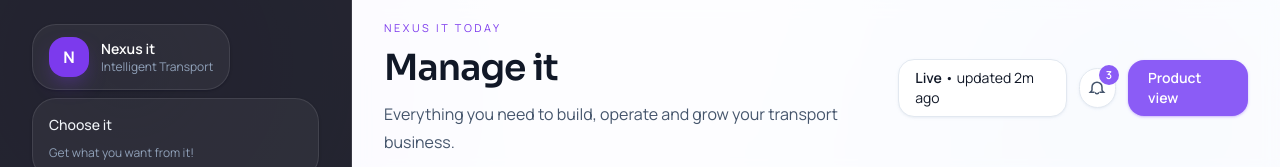
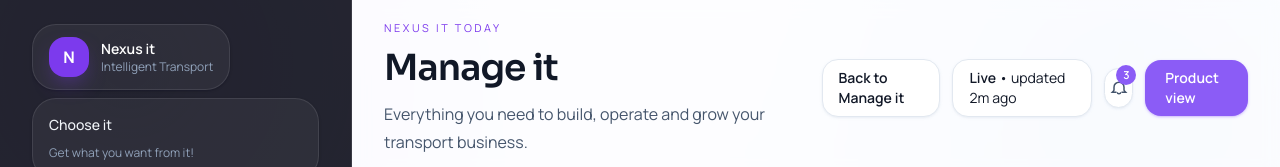
Before and after one commit to nexus-delivery/nexus-intake, a Next.js app: page /order-input in a window 1280 px wide. Shown: the top 167 px of the page. Built offline with nearby package versions, Linux system fonts and the light colour scheme; no server answers.

Commit message:
Unify dashboard naming to Manage it and add return links

```diff
--- a/src/app/page.tsx
+++ b/src/app/page.tsx
@@ -299,7 +299,7 @@ export default function HubPage() {
             <div>
               <p className="text-xs font-semibold uppercase tracking-[0.22em] text-violet-300">Nexus it Today</p>
               <h1 className="mt-1 text-4xl font-semibold tracking-tight text-white lg:text-5xl">
-                How do you want to Nexus it today?
+                Manage it
               </h1>
               <p className="mt-2 max-w-2xl text-base text-slate-200">
                 Nexus Intelligent Transport System.
--- a/src/components/Header.tsx
+++ b/src/components/Header.tsx
@@ -1,3 +1,5 @@
+import Link from "next/link";
+
 type HeaderProps = {
   title: string;
   subtitle: string;
@@ -13,6 +15,12 @@ export default function Header({ title, subtitle }: HeaderProps) {
       </div>
 
       <div className="flex flex-col gap-3 sm:flex-row sm:items-center">
+        <Link
+          href="/"
+          className="rounded-2xl border border-slate-200 bg-white px-4 py-2 text-sm font-semibold text-[var(--nexus-graphite)] shadow-sm shadow-slate-300/30 transition hover:bg-slate-50"
+        >
+          Back to Manage it
+        </Link>
         <div className="rounded-2xl border border-slate-200 bg-white px-4 py-2 text-sm text-[var(--nexus-graphite)] shadow-sm shadow-slate-300/30">
           <span className="font-semibold">Live</span> • updated 2m ago
         </div>
--- a/src/components/MerchantPortalShell.tsx
+++ b/src/components/MerchantPortalShell.tsx
@@ -1,6 +1,7 @@
 "use client";
 
 import { ReactNode, useEffect } from "react";
+import Link from "next/link";
 import { usePathname } from "next/navigation";
 import MerchantSidebar from "@/components/MerchantSidebar";
 
@@ -31,11 +32,17 @@ export default function MerchantPortalShell({ children }: MerchantPortalShellPro
                   Workspace access
                 </p>
                 <h1 className="text-3xl font-semibold tracking-tight text-[var(--nexus-graphite)] sm:text-4xl">
-                  Dashboard
+                  Manage it
                 </h1>
               </div>
 
               <div className="flex flex-col gap-3 sm:flex-row sm:items-center">
+                <Link
+                  href="/portal"
+                  className="rounded-2xl border border-slate-200 bg-white px-4 py-2 text-sm font-semibold text-[var(--nexus-graphite)] shadow-sm transition hover:bg-slate-50"
+                >
+                  Back to Manage it
+                </Link>
                 <div className="rounded-2xl border border-slate-200 bg-slate-50 px-4 py-2 text-sm text-[var(--nexus-graphite)] shadow-sm">
                   <span className="font-semibold">Live</span> • updated now
                 </div>
--- a/src/lib/merchantNavigation.ts
+++ b/src/lib/merchantNavigation.ts
@@ -6,7 +6,7 @@ export interface NavItem {
 
 export const merchantNavItems: NavItem[] = [
   {
-    label: "Workspace",
+    label: "Manage it",
     href: "/portal",
     icon: "Home",
   },
```
